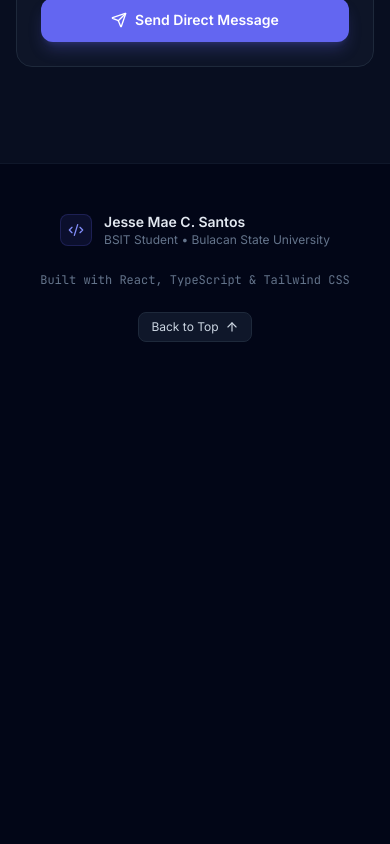
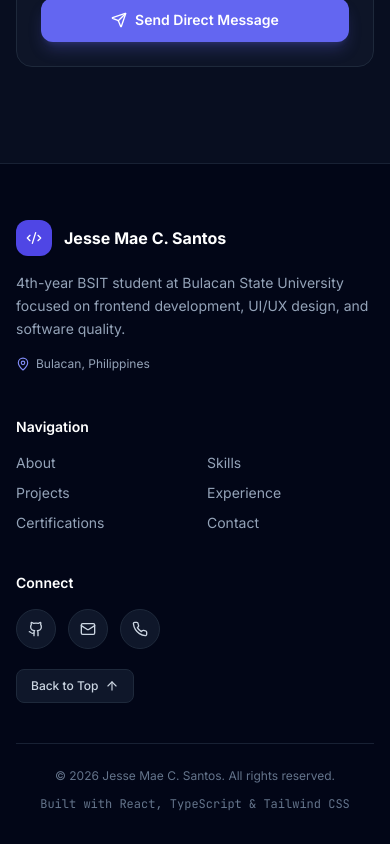
Before and after one commit to inkedjesse/jesse-portfolio, a React (Vite) app: page / in a window 390 px wide. Shown: the part 9757-10601 px from the top of the page. Before the commit the page ends 10147 px from the top, so only its background shows below. Built offline with nearby package versions, Linux system fonts and the light colour scheme.

Commit message:
Redesign footer with 3-column layout tailored to portfolio

```diff
--- a/src/components/Footer.tsx
+++ b/src/components/Footer.tsx
@@ -1,5 +1,5 @@
 import React from 'react';
-import { ArrowUp, Code2 } from 'lucide-react';
+import { ArrowUp, Code2, Github, Mail, Phone, MapPin } from 'lucide-react';
 import { PERSONAL_INFO } from '../data/portfolioData';
 
 export const Footer: React.FC = () => {
@@ -7,38 +7,112 @@ export const Footer: React.FC = () => {
     window.scrollTo({ top: 0, behavior: 'smooth' });
   };
 
+  const navLinks = [
+    { label: 'About', href: '#about' },
+    { label: 'Skills', href: '#skills' },
+    { label: 'Projects', href: '#projects' },
+    { label: 'Experience', href: '#experience' },
+    { label: 'Certifications', href: '#certifications' },
+    { label: 'Contact', href: '#contact' },
+  ];
+
   return (
-    <footer className="bg-white dark:bg-slate-950 border-t border-slate-200 dark:border-slate-900 py-12 text-slate-600 dark:text-slate-400 text-xs">
-      <div className="max-w-6xl mx-auto px-4 sm:px-6 lg:px-8 flex flex-col sm:flex-row items-center justify-between gap-6">
+    <footer className="bg-white dark:bg-slate-950 border-t border-slate-200 dark:border-slate-800/80 text-slate-600 dark:text-slate-400">
+      <div className="max-w-6xl mx-auto px-4 sm:px-6 lg:px-8 pt-14 pb-8">
 
-        {/* Left Side: Name & Built Info */}
-        <div className="flex items-center gap-3">
-          <div className="w-8 h-8 rounded-lg bg-brand-50 dark:bg-brand-500/10 border border-brand-200 dark:border-brand-500/20 flex items-center justify-center text-brand-600 dark:text-brand-400">
+        {/* Top 3-Column Grid */}
+        <div className="grid grid-cols-1 md:grid-cols-12 gap-10">
+
+          {/* Left: Brand & Summary */}
+          <div className="md:col-span-5 space-y-4">
+            <a href="#about" className="inline-flex items-center gap-3 group">
+              <div className="w-9 h-9 rounded-xl bg-brand-600 flex items-center justify-center text-white shadow-sm group-hover:scale-105 transition-transform duration-200">
                 <Code2 className="w-4 h-4" />
               </div>
-          <div>
-            <div className="text-slate-900 dark:text-slate-200 font-semibold text-sm">
+              <span className="text-base font-bold text-slate-900 dark:text-white group-hover:text-brand-600 dark:group-hover:text-brand-400 transition-colors">
                 {PERSONAL_INFO.name}
-            </div>
-            <div className="text-slate-500">
-              BSIT Student • Bulacan State University
-            </div>
+              </span>
+            </a>
+
+            <p className="text-sm text-slate-600 dark:text-slate-400 leading-relaxed max-w-sm">
+              4th-year BSIT student at Bulacan State University focused on frontend development, UI/UX design, and software quality.
+            </p>
+
+            <div className="inline-flex items-center gap-1.5 text-xs text-slate-500 dark:text-slate-400">
+              <MapPin className="w-3.5 h-3.5 text-brand-600 dark:text-brand-400 shrink-0" />
+              <span>{PERSONAL_INFO.location}</span>
             </div>
           </div>
 
-        {/* Center: Tech tags */}
-        <div className="text-center text-slate-500 font-mono">
-          Built with React, TypeScript &amp; Tailwind CSS
+          {/* Middle: Navigation */}
+          <div className="md:col-span-4">
+            <h3 className="text-sm font-semibold text-slate-900 dark:text-white mb-4">
+              Navigation
+            </h3>
+            <nav aria-label="Footer navigation" className="grid grid-cols-2 gap-y-2.5 gap-x-6 text-sm">
+              {navLinks.map((link) => (
+                <a
+                  key={link.label}
+                  href={link.href}
+                  className="text-slate-600 dark:text-slate-400 hover:text-brand-600 dark:hover:text-brand-400 transition-colors w-fit"
+                >
+                  {link.label}
+                </a>
+              ))}
+            </nav>
           </div>
 
-        {/* Right Side: Back to Top */}
+          {/* Right: Connect & Back to Top */}
+          <div className="md:col-span-3">
+            <h3 className="text-sm font-semibold text-slate-900 dark:text-white mb-4">
+              Connect
+            </h3>
+            <div className="flex items-center gap-3">
+              <a
+                href={PERSONAL_INFO.links.github}
+                target="_blank"
+                rel="noopener noreferrer"
+                aria-label="GitHub"
+                title="GitHub"
+                className="w-10 h-10 rounded-full border border-slate-200 dark:border-slate-800 bg-slate-50 dark:bg-slate-900 text-slate-600 dark:text-slate-300 hover:border-brand-500/60 hover:text-brand-600 dark:hover:text-brand-400 flex items-center justify-center transition-colors"
+              >
+                <Github className="w-4 h-4" />
+              </a>
+              <a
+                href={PERSONAL_INFO.links.email}
+                aria-label="Email"
+                title={PERSONAL_INFO.email}
+                className="w-10 h-10 rounded-full border border-slate-200 dark:border-slate-800 bg-slate-50 dark:bg-slate-900 text-slate-600 dark:text-slate-300 hover:border-brand-500/60 hover:text-brand-600 dark:hover:text-brand-400 flex items-center justify-center transition-colors"
+              >
+                <Mail className="w-4 h-4" />
+              </a>
+              <a
+                href={`tel:${PERSONAL_INFO.phone.replace(/[^0-9+]/g, '')}`}
+                aria-label="Phone"
+                title={PERSONAL_INFO.phone}
+                className="w-10 h-10 rounded-full border border-slate-200 dark:border-slate-800 bg-slate-50 dark:bg-slate-900 text-slate-600 dark:text-slate-300 hover:border-brand-500/60 hover:text-brand-600 dark:hover:text-brand-400 flex items-center justify-center transition-colors"
+              >
+                <Phone className="w-4 h-4" />
+              </a>
+            </div>
+
             <button
+              type="button"
               onClick={scrollToTop}
-          className="flex items-center gap-1.5 px-3 py-1.5 rounded-lg bg-slate-100 hover:bg-slate-200 dark:bg-slate-900 dark:hover:bg-slate-800 text-slate-700 dark:text-slate-300 border border-slate-200 dark:border-slate-800 transition-colors"
+              className="mt-5 inline-flex items-center gap-1.5 px-3.5 py-2 rounded-lg text-xs font-medium bg-slate-100 hover:bg-slate-200 dark:bg-slate-900 dark:hover:bg-slate-800 text-slate-700 dark:text-slate-300 border border-slate-200 dark:border-slate-800 transition-colors"
             >
               <span>Back to Top</span>
               <ArrowUp className="w-3.5 h-3.5" />
             </button>
+          </div>
+
+        </div>
+
+        {/* Bottom Copyright Bar */}
+        <div className="mt-10 pt-6 border-t border-slate-200 dark:border-slate-800/80 flex flex-col sm:flex-row items-center justify-between gap-3 text-xs text-slate-500">
+          <p>&copy; {new Date().getFullYear()} {PERSONAL_INFO.name}. All rights reserved.</p>
+          <p className="font-mono">Built with React, TypeScript &amp; Tailwind CSS</p>
+        </div>
 
       </div>
     </footer>
```
Lines whose indentation alone changed are shown as unchanged.
